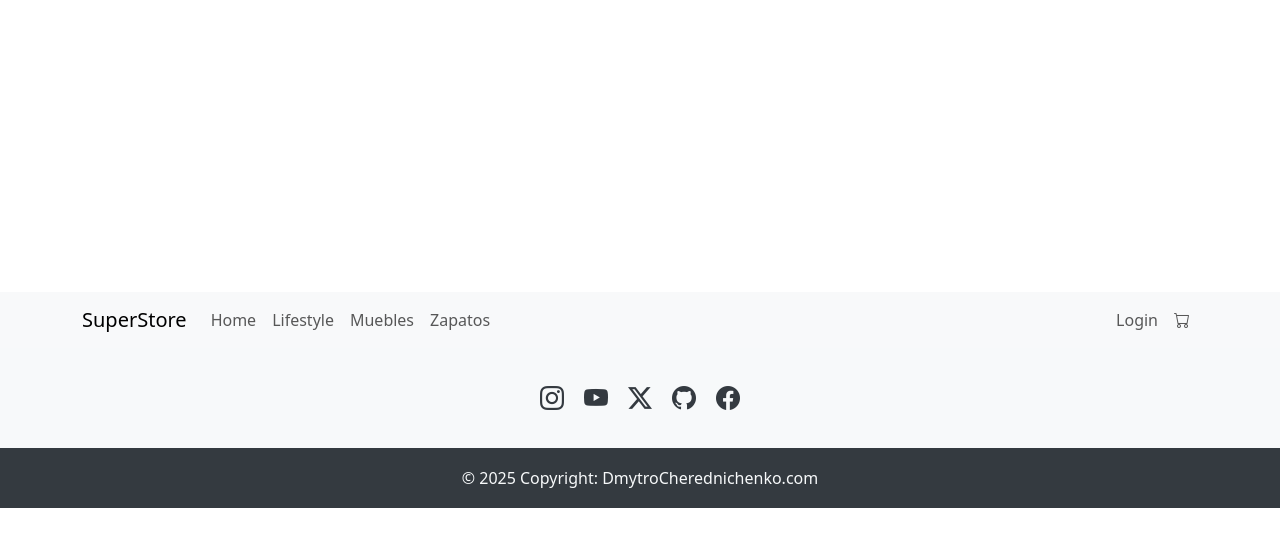
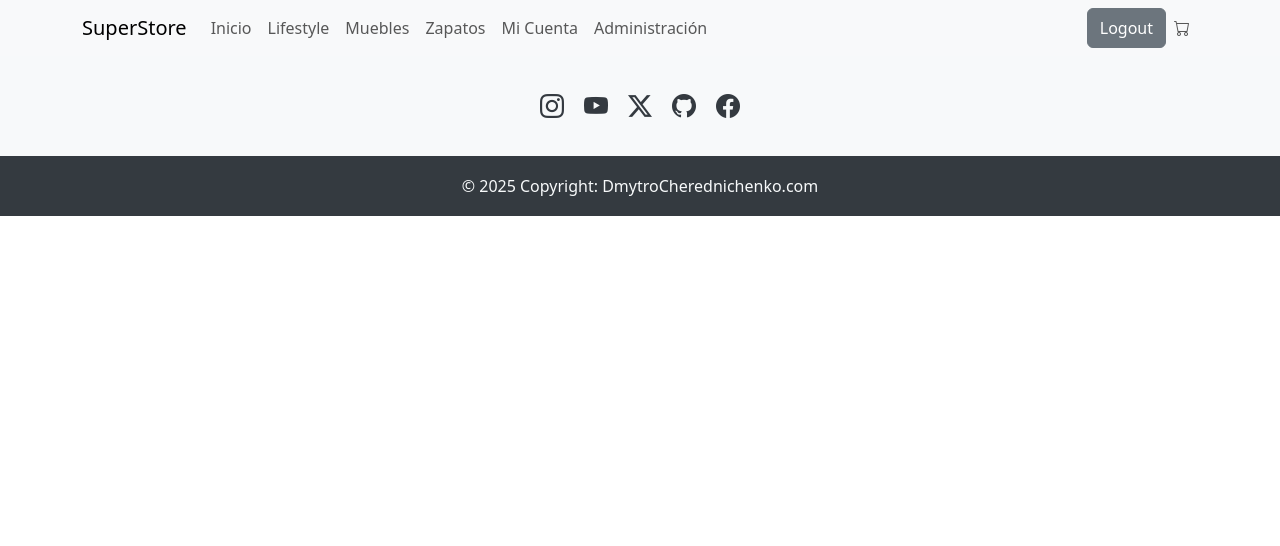
Before and after one commit to DmytroCherednichenko/ProyectoFinalReact25017-Cherednichenko, a React (Vite) app: page /login in a window 1280 px wide. Both pictures are taken after a click on the button "Login". Shown: the top 546 px of the page. Built offline with nearby package versions, Linux system fonts and the light colour scheme.

Commit message:
add Protected Routes

```diff
--- a/src/App.jsx
+++ b/src/App.jsx
@@ -8,7 +8,9 @@ import ShopMain from './pages/ShopMain';
 import Login from './pages/Login';
 import Cart from './pages/Cart';
 import ShopCategory from './pages/ShopCategory';
-import Product from './pages/Product';
+import Profile from './pages/Profile';
+import RutaProtegida from './components/RutaProtegida';
+import Administration from './pages/Administration';
 
 
 
@@ -22,14 +24,21 @@ function App() {
         <Routes>
           <Route path='/' element={<ShopMain />} />
           <Route path='/lifestyle' element={<ShopCategory category="5" />} />
-          <Route path='/muebles' element={<ShopCategory category="3"/>} />
-          <Route path='/zapatos' element={<ShopCategory category="4"/>} />
-          <Route path='/product' element={<Product />}>
-            <Route path=':productId' element={<Product />} />
-          </Route>
+          <Route path='/muebles' element={<ShopCategory category="3" />} />
+          <Route path='/zapatos' element={<ShopCategory category="4" />} />
           <Route path='/login' element={<Login />} />
           <Route path='/carrito' element={<Cart />} />
-
+          <Route path='/profile/id' element={
+            <RutaProtegida>
+              <Profile />
+            </RutaProtegida>
+          } />
+            <Route path='/admin' element={
+              <RutaProtegida>
+                <Administration />
+              </RutaProtegida>
+            }>
+            </Route>
         </Routes>
         <Footer />
       </BrowserRouter>
--- a/src/components/RutaProtegida.jsx
+++ b/src/components/RutaProtegida.jsx
@@ -1,8 +1,8 @@
-import { Navigate } from 'react-router-dom' ;
+import { Navigate } from 'react-router-dom';
 
 export default function RutaProtegida({ children }) {
 
-const auth = localStorage.getItem('auth') === 'true';
-return auth ? children : <Navigate to="/login" />;
+    const auth = localStorage.getItem('auth') === 'true';
+    return auth ? children : <Navigate to="/login" />;
 
 };
--- a/src/components/navbar/Navbar.jsx
+++ b/src/components/navbar/Navbar.jsx
@@ -19,14 +19,24 @@ const NavbarComponent = () => {
                     <Navbar.Toggle aria-controls="responsive-navbar-nav" />
                     <Navbar.Collapse id="responsive-navbar-nav">
                         <Nav className="me-auto">
-                            <Nav.Link as={Link} to="/">Home</Nav.Link>
+                            <Nav.Link as={Link} to="/">Inicio</Nav.Link>
                             <Nav.Link as={Link} to="/lifestyle">Lifestyle</Nav.Link>
                             <Nav.Link as={Link} to="/muebles">Muebles</Nav.Link>
                             <Nav.Link as={Link} to="/zapatos">Zapatos</Nav.Link>
+                            {
+                                isAuth && (
+                                    <>
+                                        <Nav.Link as={Link} to="/profile/user123">Mi Cuenta</Nav.Link>
+                                        <Nav.Link as={Link} to="/admin">Administración</Nav.Link>
+                                    </>
+                                )
+                            }
                         </Nav>
                         <Nav>
-
-                            <Nav.Link as={Link} to="/login">Login</Nav.Link>
+                            {
+                                !isAuth ? (<Nav.Link as={Link} to="/login">Login</Nav.Link>)
+                                : (<Button variant="secondary" onClick={()=>cerrarSession()}>Logout</Button>)
+                            }
                             <Nav.Link as={Link} to="/cart"><i className="bi bi-cart"></i></Nav.Link>
                         </Nav>
                     </Navbar.Collapse>
--- a/src/main.jsx
+++ b/src/main.jsx
@@ -1,6 +1,5 @@
 import { StrictMode } from 'react'
 import { createRoot } from 'react-dom/client'
-import './index.css'
 import App from './App.jsx'
 import 'bootstrap/dist/css/bootstrap.min.css';
 
--- a/src/pages/Adiministracion.jsx
+++ b/src/pages/Administration.jsx
@@ -1,7 +1,7 @@
 import { Container } from 'react-bootstrap';
 
 
-export default function Administracion() {
+export default function Administration() {
     return (
         <Container className = "mt-4" >
             <h2>Panel de Administración</h2>
--- a/src/pages/Login.jsx
+++ b/src/pages/Login.jsx
@@ -12,6 +12,7 @@ const Login = () => {
 
     return (
         <Container className="login">
+            <h2>Iniciar sesión</h2>
             <Form>
                 <Form.Group className="mb-3" controlId="formBasicEmail">
                     <Form.Label>Email address</Form.Label>
--- a/src/pages/Product.jsx
+++ /dev/null
@@ -1,9 +0,0 @@
-import React from 'react'
-
-const Product = () => {
-  return (
-    <div>Product</div>
-  )
-}
-
-export default Product
--- a/src/pages/Profile.jsx
+++ b/src/pages/Profile.jsx
@@ -1,13 +1,13 @@
 import { useParams } from 'react-router-dom';
 import { Container } from 'react-bootstrap';
 
-export default function Perfil() {
+export default function Profile() {
     const { id } = useParams();
 
     return (
         <Container className="mt-4">
             <h2>Perfil del Usuario</h2>
-            <p>Bienvenido, </p>
+            <p>Bienvenido, {id}</p>
         </Container>
     );
 }
```
